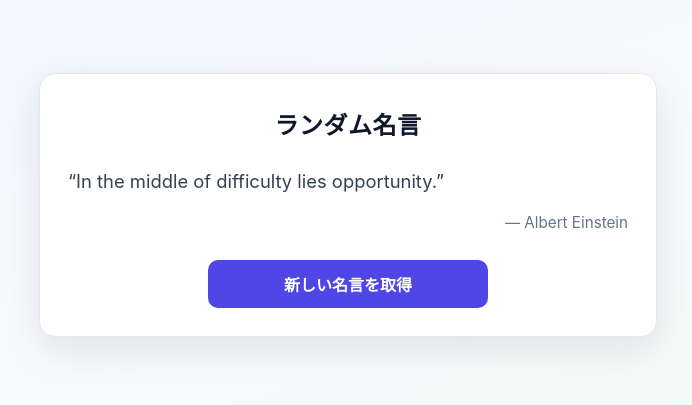
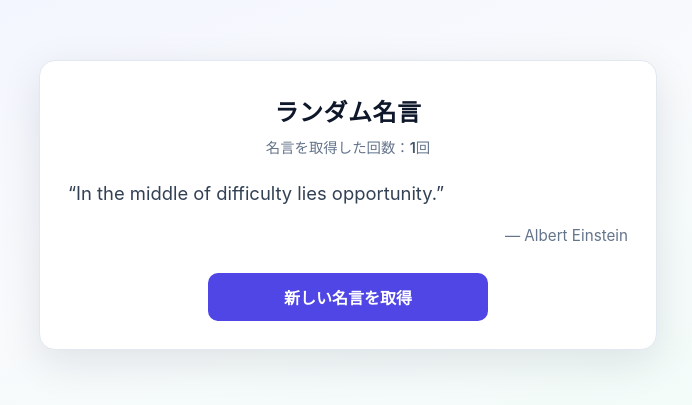
Before and after one commit to Shogo-Mato510/my-react-app, a React (Create React App) app: page / in a window 1280 px wide. Shown: the part 219-624 px from the top of the page, without its empty margins (292-984 px from the left). Built offline with nearby package versions, Linux system fonts and the light colour scheme.

Commit message:
コンポーネント分割：QuoteCard・FetchButton作成

```diff
--- a/src/App.css
+++ b/src/App.css
@@ -22,11 +22,22 @@
 }
 
 .quote-heading {
-  margin: 0 0 24px;
+  margin: 0 0 8px;
   font-size: 1.5rem;
   font-weight: 700;
   letter-spacing: 0.02em;
   color: #0f172a;
+}
+
+.quote-counter {
+  margin: 0 0 20px;
+  font-size: 0.9rem;
+  color: #64748b;
+}
+
+.quote-counter strong {
+  color: #475569;
+  font-weight: 600;
 }
 
 .quote-status {
--- a/src/App.js
+++ b/src/App.js
@@ -1,5 +1,7 @@
 import { useState, useEffect } from 'react';
 import './App.css';
+import QuoteCard from './QuoteCard';
+import FetchButton from './FetchButton';
 
 const QUOTES = [
   {
@@ -60,11 +62,20 @@
 function App() {
   const [quote, setQuote] = useState(null);
   const [loading, setLoading] = useState(true);
+  const [fetchCount, setFetchCount] = useState(0);
+
+  useEffect(() => {
+    document.title =
+      fetchCount === 0
+        ? '名言アプリ'
+        : `名言アプリ（${fetchCount}回取得済み）`;
+  }, [fetchCount]);
 
   useEffect(() => {
     setLoading(true);
     const timerId = setTimeout(() => {
       setQuote(pickRandomQuote(null));
+      setFetchCount((c) => c + 1);
       setLoading(false);
     }, 1000);
 
@@ -73,6 +84,7 @@
 
   const handleNewQuote = () => {
     setQuote((prev) => pickRandomQuote(prev));
+    setFetchCount((c) => c + 1);
   };
 
   return (
@@ -80,23 +92,15 @@
       <main className="quote-card">
         <h1 className="quote-heading">ランダム名言</h1>
 
+        <p className="quote-counter" aria-live="polite">
+          名言を取得した回数：<strong>{fetchCount}</strong>回
+        </p>
+
         {loading && <p className="quote-status">読み込み中...</p>}
 
-        {!loading && quote && (
-          <blockquote className="quote-block">
-            <p className="quote-text">&ldquo;{quote.content}&rdquo;</p>
-            <cite className="quote-author">— {quote.author}</cite>
-          </blockquote>
-        )}
+        {!loading && <QuoteCard quote={quote} />}
 
-        <button
-          type="button"
-          className="quote-button"
-          onClick={handleNewQuote}
-          disabled={loading}
-        >
-          新しい名言を取得
-        </button>
+        <FetchButton onClick={handleNewQuote} loading={loading} />
       </main>
     </div>
   );
--- /dev/null
+++ b/src/FetchButton.js
@@ -0,0 +1,14 @@
+function FetchButton({ onClick, loading }) {
+  return (
+    <button
+      type="button"
+      className="quote-button"
+      onClick={onClick}
+      disabled={loading}
+    >
+      新しい名言を取得
+    </button>
+  );
+}
+
+export default FetchButton;
--- /dev/null
+++ b/src/QuoteCard.js
@@ -0,0 +1,12 @@
+function QuoteCard({ quote }) {
+  if (!quote) return null;
+
+  return (
+    <blockquote className="quote-block">
+      <p className="quote-text">&ldquo;{quote.content}&rdquo;</p>
+      <cite className="quote-author">— {quote.author}</cite>
+    </blockquote>
+  );
+}
+
+export default QuoteCard;
```
